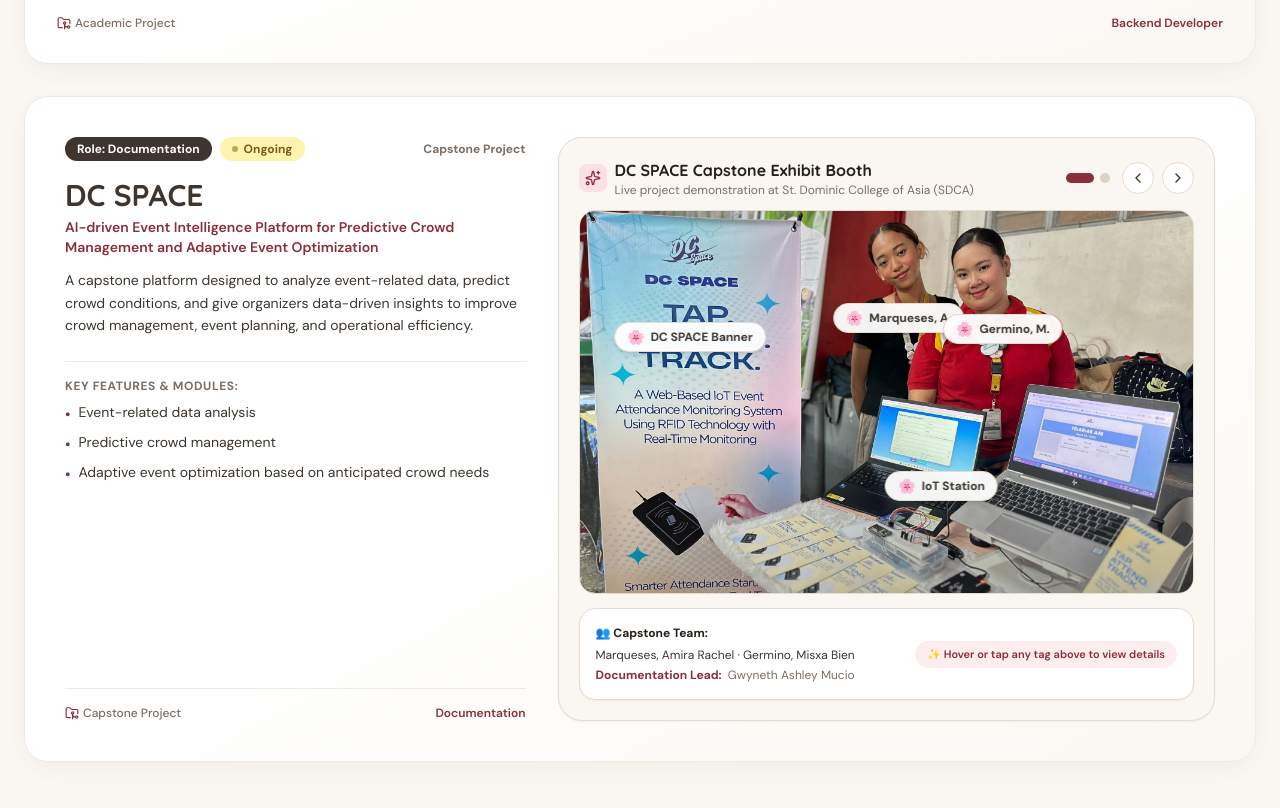
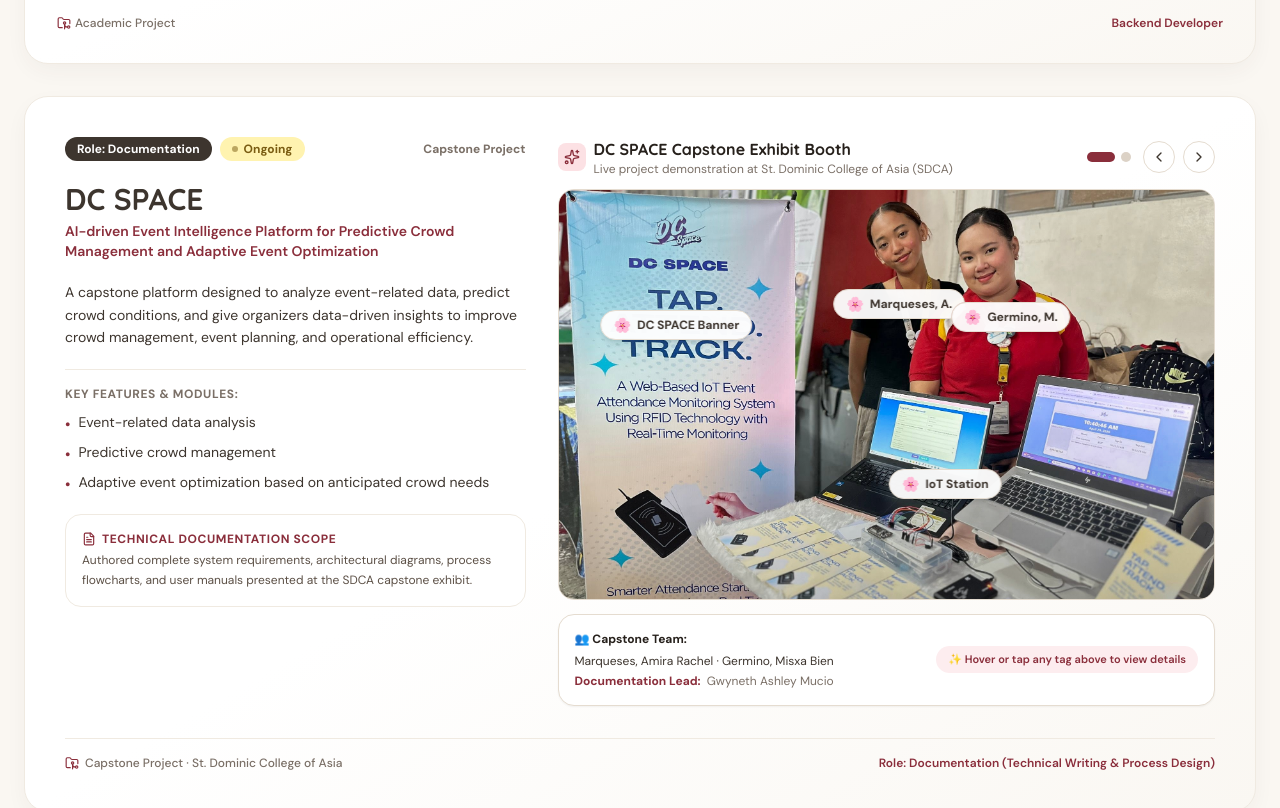
Before and after one commit to sdca-gwyneth-ashley-mucio/portfolio, a React (Vite) app: page / in a window 1280 px wide. Shown: the part 1340-2148 px from the top of the page. Built offline with nearby package versions, Linux system fonts and the light colour scheme.

Commit message:
fix(ui): eliminate left column gap and remove nested card borders in DC SPACE

```diff
--- a/src/App.tsx
+++ b/src/App.tsx
@@ -36,6 +36,7 @@
   FolderGit2,
   FileDown,
   Share2,
+  FileText,
 } from 'lucide-react';
 
 const PASTEL_PILL_CLASSES: Record<
@@ -111,10 +112,9 @@
                   >
                     <div className="grid grid-cols-1 lg:grid-cols-12 gap-8 items-start">
                       {/* Left Column: Details & Modules */}
-                      <div className="lg:col-span-5 flex flex-col justify-between h-full">
-                        <div>
+                      <div className="lg:col-span-5 space-y-5">
                         {/* Header Badges */}
-                          <div className="flex flex-wrap items-center justify-between gap-2 mb-4">
+                        <div className="flex flex-wrap items-center justify-between gap-2">
                           <div className="flex flex-wrap items-center gap-2">
                             <span className="rounded-full bg-[#3D352E] px-3 py-1 text-xs font-bold text-white">
                               Role: {proj.role}
@@ -132,19 +132,21 @@
                           </span>
                         </div>
 
+                        <div>
                           <h3 className="font-heading text-2xl sm:text-3xl font-bold text-[#3D352E] mb-1">
                             {proj.title}
                           </h3>
-                          <p className="text-xs sm:text-sm font-semibold text-[#8A2E3B] mb-3">
+                          <p className="text-xs sm:text-sm font-semibold text-[#8A2E3B]">
                             {proj.subtitle}
                           </p>
+                        </div>
 
-                          <p className="text-sm text-[#3D352E] leading-relaxed mb-6">
+                        <p className="text-sm text-[#3D352E] leading-relaxed">
                           {proj.description}
                         </p>
 
                         {/* Features list */}
-                          <div className="space-y-2 pt-4 border-t border-[#F0EAE1]">
+                        <div className="space-y-2.5 pt-4 border-t border-[#F0EAE1]">
                           <p className="text-xs font-bold uppercase tracking-wider text-[#7A6F66]">
                             Key Features &amp; Modules:
                           </p>
@@ -162,19 +164,16 @@
                             ))}
                           </ul>
                         </div>
+
+                        {/* Documentation Leadership Card */}
+                        <div className="rounded-2xl border border-[#F0EAE1] bg-white/80 p-4 space-y-1">
+                          <div className="flex items-center gap-1.5 text-xs font-bold text-[#8A2E3B] uppercase tracking-wider">
+                            <FileText className="h-3.5 w-3.5" aria-hidden="true" />
+                            <span>Technical Documentation Scope</span>
                           </div>
-
-                        <div className="mt-8 pt-4 border-t border-[#F0EAE1] flex items-center justify-between text-xs text-[#7A6F66]">
-                          <span className="inline-flex items-center gap-1 font-medium">
-                            <FolderGit2
-                              className="h-3.5 w-3.5 text-[#8A2E3B]"
-                              aria-hidden="true"
-                            />
-                            {proj.projectType}
-                          </span>
-                          <span className="font-semibold text-[#8A2E3B]">
-                            {proj.role}
-                          </span>
+                          <p className="text-xs text-[#5C5046] leading-relaxed">
+                            Authored complete system requirements, architectural diagrams, process flowcharts, and user manuals presented at the SDCA capstone exhibit.
+                          </p>
                         </div>
                       </div>
 
@@ -182,6 +181,20 @@
                       <div className="lg:col-span-7">
                         <DcSpaceSlideshow />
                       </div>
+                    </div>
+
+                    {/* Unified Footer Spanning Full Width of the Card */}
+                    <div className="mt-8 pt-4 border-t border-[#F0EAE1] flex flex-wrap items-center justify-between gap-2 text-xs text-[#7A6F66]">
+                      <span className="inline-flex items-center gap-1.5 font-medium">
+                        <FolderGit2
+                          className="h-3.5 w-3.5 text-[#8A2E3B]"
+                          aria-hidden="true"
+                        />
+                        {proj.projectType} · St. Dominic College of Asia
+                      </span>
+                      <span className="font-semibold text-[#8A2E3B]">
+                        Role: {proj.role} (Technical Writing &amp; Process Design)
+                      </span>
                     </div>
                   </motion.article>
                 );
--- a/src/components/DcSpaceSlideshow.tsx
+++ b/src/components/DcSpaceSlideshow.tsx
@@ -145,9 +145,9 @@
   };
 
   return (
-    <div className="rounded-3xl border border-[#E5DCD0] bg-[#FAF7F2] p-4 sm:p-5 shadow-xs">
+    <div className="space-y-3">
       {/* Header with Title and Slide Switcher Controls */}
-      <div className="flex flex-wrap items-center justify-between gap-3 mb-3">
+      <div className="flex flex-wrap items-center justify-between gap-3">
         <div className="flex items-center gap-2">
           <span className="flex h-7 w-7 items-center justify-center rounded-lg bg-[#FCE1E4] text-[#8A2E3B]">
             <Sparkles className="h-4 w-4" />
```
Lines whose indentation alone changed are shown as unchanged.
